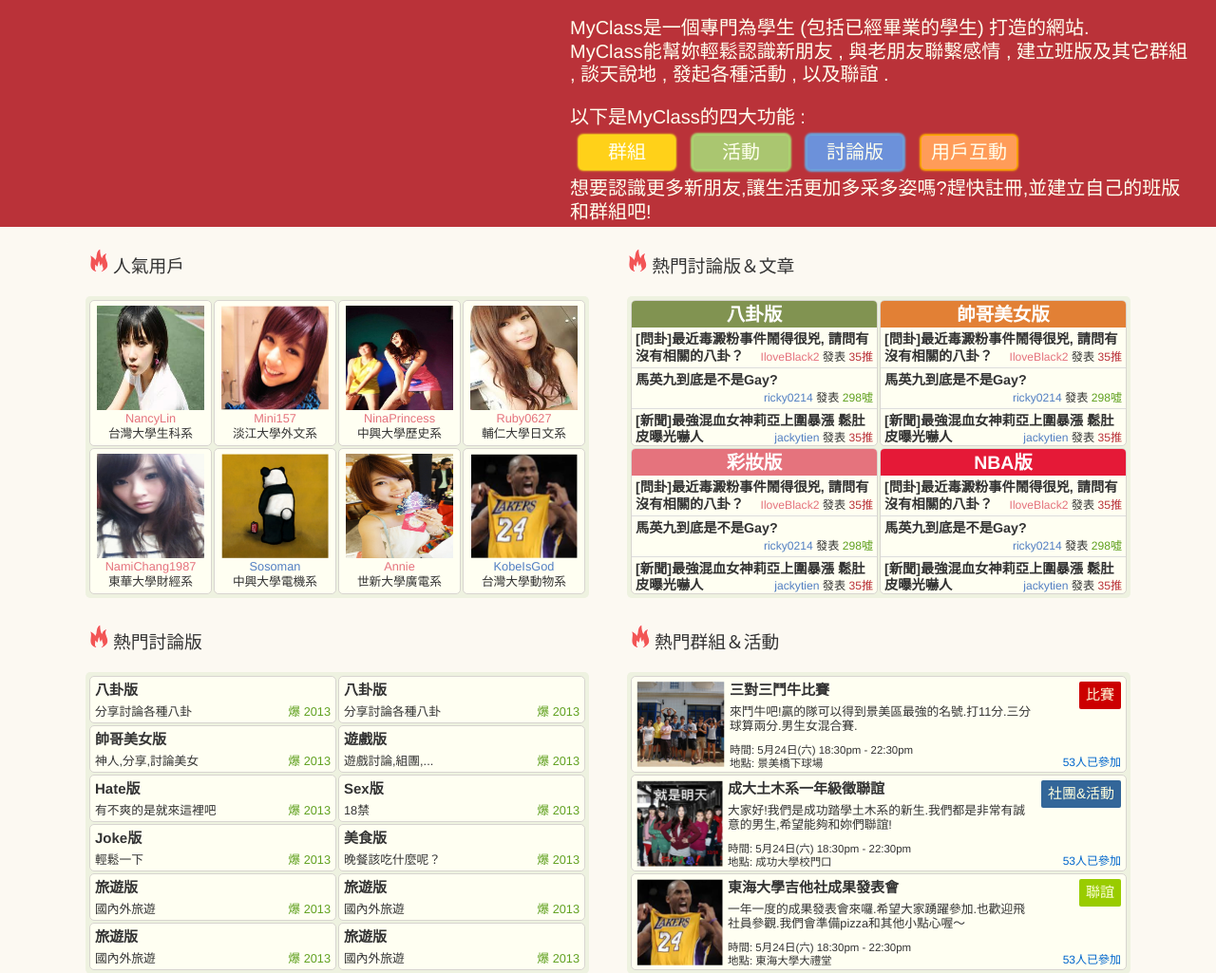
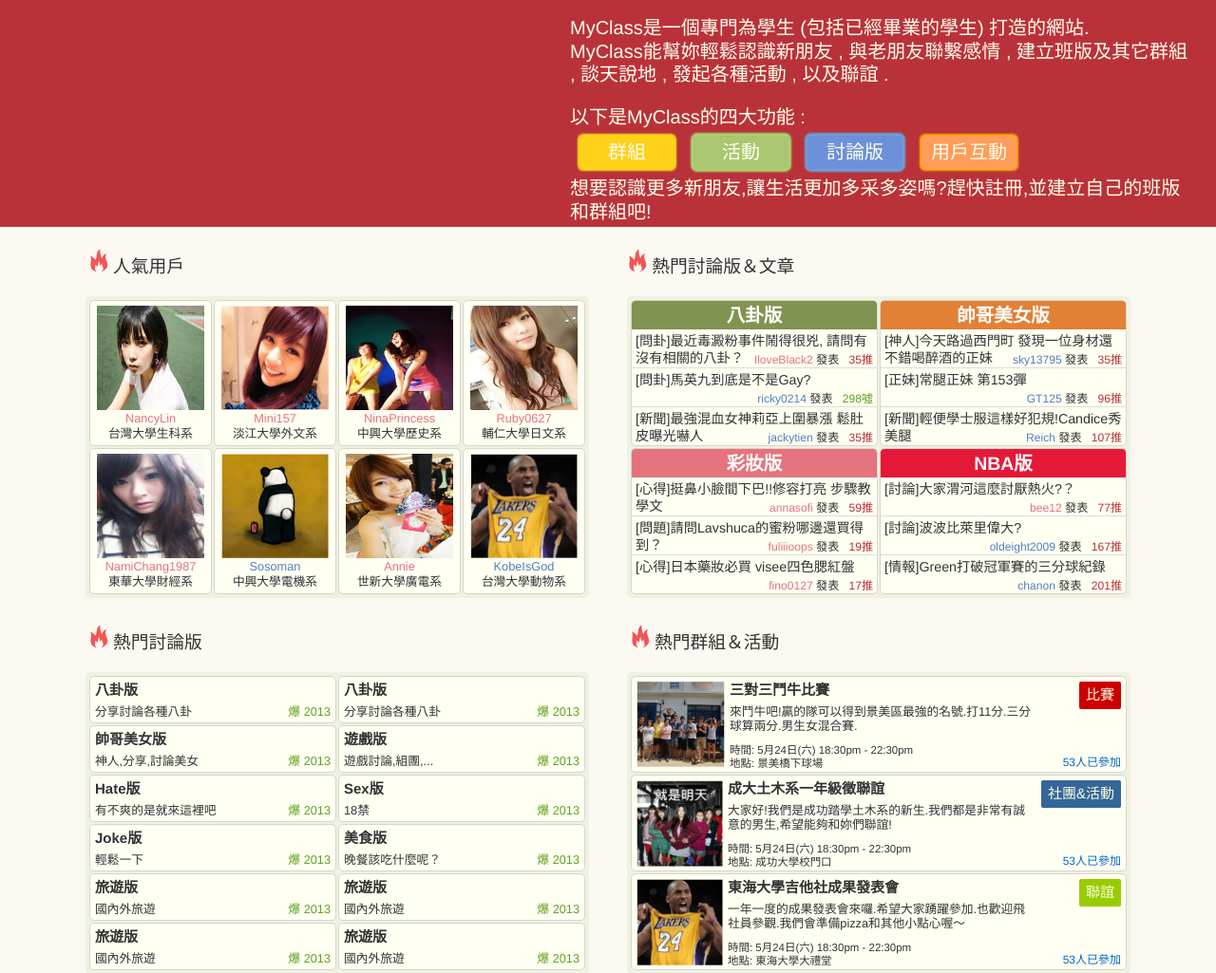
Before and after one commit to Arthur0206/MyClass-Social-Network-Website, a PHP site: page /Home.php in a window 1280 px wide. Shown: the part 56-1081 px from the top of the page at 95% size. Run offline with PHP 8.4, Linux system fonts and the light colour scheme; some libraries are stand-ins or nearby versions.

Commit message:
新熱門討論版&文章區塊: 4版3文章 完整版(加上不同文章 作者 推需文數)

```diff
--- a/Home.php
+++ b/Home.php
@@ -121,16 +121,16 @@
                                     		[問卦]最近毒澱粉事件鬧得很兇, 請問有沒有相關的八卦？</span>
 					</a>
                             		<span class="hot-article-info">
-						<a class="girl-user-link" href="articleUser.html">IloveBlack2</a> 發表
+						<a class="girl-user-link" href="articleUser.html">IloveBlack2</a> 發表 &nbsp
                                 		<span class="hot-article-good">35推</span>
                             		</span>
                             	</div>
                         	<div class="hot-article-words">
                                 	<a href="articleUser.html"><span class="hot-article-title">
-                                    		馬英九到底是不是Gay?&nbsp&nbsp&nbsp&nbsp&nbsp&nbsp&nbsp</span>
+                                    		[問卦]馬英九到底是不是Gay?&nbsp&nbsp&nbsp&nbsp&nbsp&nbsp&nbsp</span>
 					</a>
                             		<span class="hot-article-info">
-						<a class="boy-user-link" href="articleUser.html">ricky0214</a> 發表
+						<a class="boy-user-link" href="articleUser.html">ricky0214</a> 發表 &nbsp
                                 		<span class="hot-article-bad">298噓</span>
                             		</span>
                             	</div>
@@ -139,7 +139,7 @@
                                     		[新聞]最強混血女神莉亞上圍暴漲 鬆肚皮曝光嚇人</span>
 					</a>
                             		<span class="hot-article-info">
-						<a class="boy-user-link" href="articleUser.html">jackytien</a> 發表
+						<a class="boy-user-link" href="articleUser.html">jackytien</a> 發表 &nbsp
                                 		<span class="hot-article-good">35推</span>
                             		</span>
                             	</div>
@@ -151,29 +151,29 @@
 				</h1></a>
                         	<div class="hot-article-words">
                                 	<a href="articleUser.html"><span class="hot-article-title">
-                                    		[問卦]最近毒澱粉事件鬧得很兇, 請問有沒有相關的八卦？</span>
+                                    		[神人]今天路過西門町 發現一位身材還不錯喝醉酒的正妹</span>
 					</a>
                             		<span class="hot-article-info">
-						<a class="girl-user-link" href="articleUser.html">IloveBlack2</a> 發表
+						<a class="boy-user-link" href="articleUser.html">sky13795</a> 發表 &nbsp
                                 		<span class="hot-article-good">35推</span>
                             		</span>
                             	</div>
                         	<div class="hot-article-words">
                                 	<a href="articleUser.html"><span class="hot-article-title">
-                                    		馬英九到底是不是Gay?&nbsp&nbsp&nbsp&nbsp&nbsp&nbsp&nbsp</span>
+                                    		[正妹]常腿正妹 第153彈&nbsp&nbsp&nbsp&nbsp&nbsp</span>
 					</a>
                             		<span class="hot-article-info">
-						<a class="boy-user-link" href="articleUser.html">ricky0214</a> 發表
-                                		<span class="hot-article-bad">298噓</span>
+						<a class="boy-user-link" href="articleUser.html">GT125</a> 發表 &nbsp
+                                		<span class="hot-article-good">96推</span>
                             		</span>
                             	</div>
                         	<div class="hot-article-words">
                                 	<a href="articleUser.html"><span class="hot-article-title">
-                                    		[新聞]最強混血女神莉亞上圍暴漲 鬆肚皮曝光嚇人</span>
+                                    		[新聞]輕便學士服這樣好犯規!Candice秀美腿</span>
 					</a>
                             		<span class="hot-article-info">
-						<a class="boy-user-link" href="articleUser.html">jackytien</a> 發表
-                                		<span class="hot-article-good">35推</span>
+						<a class="boy-user-link" href="articleUser.html">Reich</a> 發表 &nbsp
+                                		<span class="hot-article-good">107推</span>
                             		</span>
                             	</div>
                         </div>
@@ -184,29 +184,29 @@
 				</h1></a>
                         	<div class="hot-article-words">
                                 	<a href="articleUser.html"><span class="hot-article-title">
-                                    		[問卦]最近毒澱粉事件鬧得很兇, 請問有沒有相關的八卦？</span>
+                                    		[心得]挺鼻小臉間下巴!!修容打亮 步驟教學文</span>
 					</a>
                             		<span class="hot-article-info">
-						<a class="girl-user-link" href="articleUser.html">IloveBlack2</a> 發表
-                                		<span class="hot-article-good">35推</span>
+						<a class="girl-user-link" href="articleUser.html">annasofi</a> 發表 &nbsp
+                                		<span class="hot-article-good">59推</span>
                             		</span>
                             	</div>
                         	<div class="hot-article-words">
                                 	<a href="articleUser.html"><span class="hot-article-title">
-                                    		馬英九到底是不是Gay?&nbsp&nbsp&nbsp&nbsp&nbsp&nbsp&nbsp</span>
+                                    		[問題]請問Lavshuca的蜜粉哪邊還買得到？</span>
 					</a>
                             		<span class="hot-article-info">
-						<a class="boy-user-link" href="articleUser.html">ricky0214</a> 發表
-                                		<span class="hot-article-bad">298噓</span>
+						<a class="girl-user-link" href="articleUser.html">fuliiioops</a> 發表 &nbsp
+                                		<span class="hot-article-good">19推</span>
                             		</span>
                             	</div>
                         	<div class="hot-article-words">
                                 	<a href="articleUser.html"><span class="hot-article-title">
-                                    		[新聞]最強混血女神莉亞上圍暴漲 鬆肚皮曝光嚇人</span>
+                                    		[心得]日本藥妝必買 visee四色腮紅盤</span>
 					</a>
                             		<span class="hot-article-info">
-						<a class="boy-user-link" href="articleUser.html">jackytien</a> 發表
-                                		<span class="hot-article-good">35推</span>
+						<a class="girl-user-link" href="articleUser.html">fino0127</a> 發表 &nbsp
+                                		<span class="hot-article-good">17推</span>
                             		</span>
                             	</div>
                         </div>
@@ -217,29 +217,29 @@
 				</h1></a>
                         	<div class="hot-article-words">
                                 	<a href="articleUser.html"><span class="hot-article-title">
-                                    		[問卦]最近毒澱粉事件鬧得很兇, 請問有沒有相關的八卦？</span>
+                                    		[討論]大家渭河這麼討厭熱火?？&nbsp&nbsp&nbsp&nbsp</span>
 					</a>
                             		<span class="hot-article-info">
-						<a class="girl-user-link" href="articleUser.html">IloveBlack2</a> 發表
-                                		<span class="hot-article-good">35推</span>
+						<a class="girl-user-link" href="articleUser.html">bee12</a> 發表 &nbsp
+                                		<span class="hot-article-good">77推</span>
                             		</span>
                             	</div>
                         	<div class="hot-article-words">
                                 	<a href="articleUser.html"><span class="hot-article-title">
-                                    		馬英九到底是不是Gay?&nbsp&nbsp&nbsp&nbsp&nbsp&nbsp&nbsp</span>
+                                    		[討論]波波比萊里偉大?&nbsp&nbsp&nbsp&nbsp&nbsp&nbsp&nbsp</span>
 					</a>
                             		<span class="hot-article-info">
-						<a class="boy-user-link" href="articleUser.html">ricky0214</a> 發表
-                                		<span class="hot-article-bad">298噓</span>
+						<a class="boy-user-link" href="articleUser.html">oldeight2009</a> 發表 &nbsp
+                                		<span class="hot-article-good">167推</span>
                             		</span>
                             	</div>
                         	<div class="hot-article-words">
                                 	<a href="articleUser.html"><span class="hot-article-title">
-                                    		[新聞]最強混血女神莉亞上圍暴漲 鬆肚皮曝光嚇人</span>
+                                    		[情報]Green打破冠軍賽的三分球紀錄</span>
 					</a>
                             		<span class="hot-article-info">
-						<a class="boy-user-link" href="articleUser.html">jackytien</a> 發表
-                                		<span class="hot-article-good">35推</span>
+						<a class="boy-user-link" href="articleUser.html">chanon</a> 發表 &nbsp
+                                		<span class="hot-article-good">201推</span>
                             		</span>
                             	</div>
                         </div>
--- a/css/mainCss.css
+++ b/css/mainCss.css
@@ -299,8 +299,9 @@ li.selected {
 	overflow: hidden;
 }
 .hot-article h1 {
+//	font-weight: normal;
 	font-size: 130%;
-	padding: 2px 1px 2px 1px;
+	padding: 3px 1px 3px 1px;
 	margin: 0;
 	text-align: center;
 }
@@ -309,10 +310,12 @@ li.selected {
 	padding: 4px 4px 3px 4px;
 	overflow: hidden;
 	border-bottom: 1px solid #DDDDDD; //#D8D5D0;
+	height: 33px;
 }
 .hot-article-title {
 	color: #333333;
-	font-weight: bold;
+	min-width: 250px;
+//	font-weight: bold;
 }
 .hot-article-good {
 	color: #BA3239;
@@ -321,7 +324,7 @@ li.selected {
 	color: #61A120;
 }
 .hot-article-info {
-	padding-top: 2px;
+	padding-top: 3px;
 	float: right;
 	font-size: 85%;
 }
```
